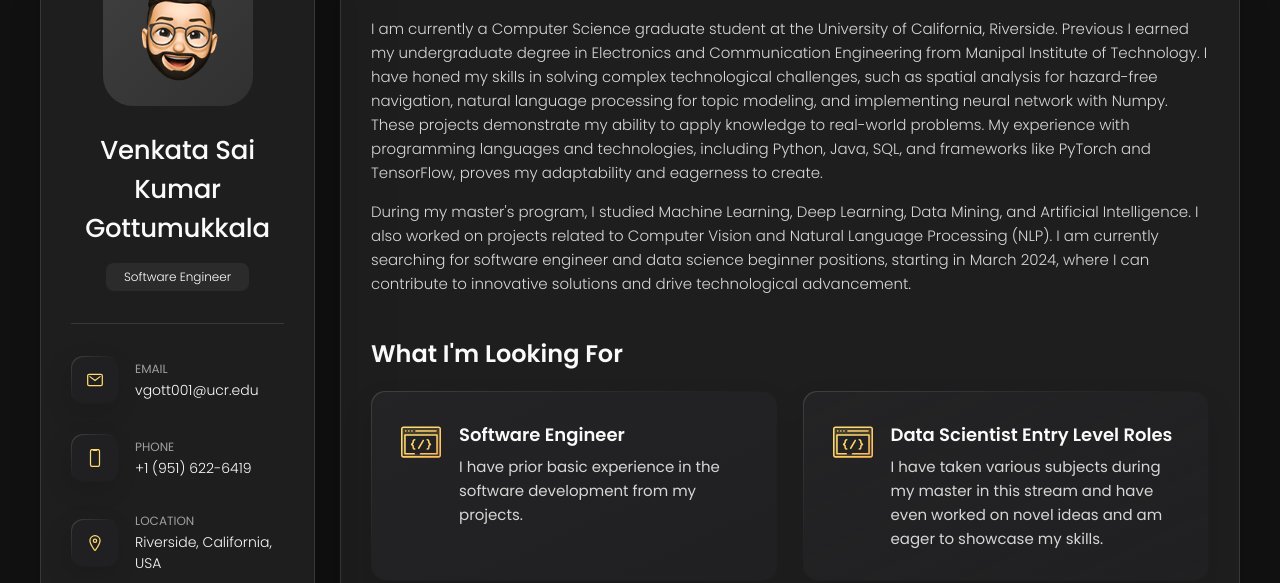
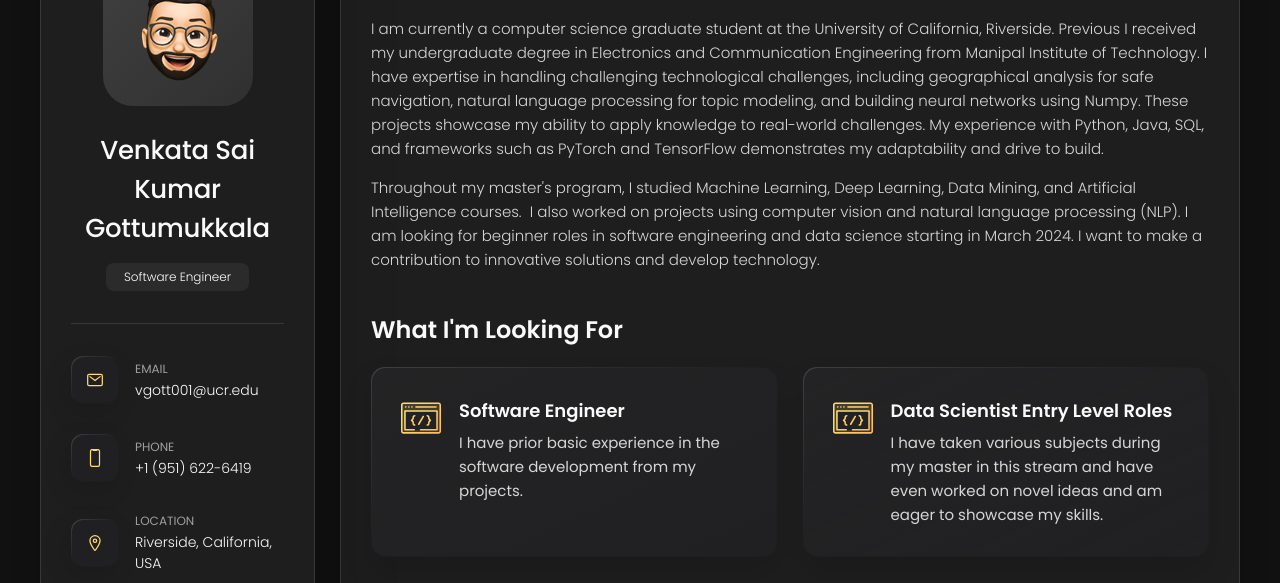
Before and after one commit to Venkata-sai-kumar/Venkata-sai-kumar.github.io, a plain HTML site: page index.html in a window 1280 px wide. Shown: the part 162-745 px from the top of the page. Drawn offline with nearby package versions, Linux system fonts and the light colour scheme.

Commit message:
comit changes

```diff
--- a/index.html
+++ b/index.html
@@ -209,19 +209,17 @@
 
         <section class="about-text">
           <p>
-            I am currently a Computer Science graduate student at the University of California, Riverside.
-            Previous I earned my undergraduate degree in Electronics and Communication Engineering from Manipal Institute of Technology.
-            I have honed my skills in solving complex technological challenges, such as spatial analysis for hazard-free navigation,
-            natural language processing for topic modeling, and implementing neural network with Numpy.
-            These projects demonstrate my ability to apply knowledge to real-world problems.
-            My experience with programming languages and technologies, including Python, Java, SQL, and frameworks like PyTorch and
-            TensorFlow, proves my adaptability and eagerness to create.
+            I am currently a computer science graduate student at the University of California, Riverside.
+            Previous I received my undergraduate degree in Electronics and Communication Engineering from Manipal Institute of Technology.
+            I have expertise in handling challenging technological challenges, including geographical analysis for safe navigation, natural language processing for topic modeling, and building neural networks using Numpy.
+            These projects showcase my ability to apply knowledge to real-world challenges.
+            My experience with Python, Java, SQL, and frameworks such as PyTorch and TensorFlow demonstrates my adaptability and drive to build.
           </p>
           <p>
-            During my master's program, I studied Machine Learning, Deep Learning, Data Mining, and Artificial Intelligence.
-            I also worked on projects related to Computer Vision and Natural Language Processing (NLP).
-            I am currently searching for software engineer and data science beginner positions, starting in March 2024,
-            where I can contribute to innovative solutions and drive technological advancement.
+            Throughout my master's program, I studied Machine Learning, Deep Learning, Data Mining, and Artificial Intelligence courses.
+            I also worked on projects using computer vision and natural language processing (NLP).
+            I am looking for beginner roles in software engineering and data science starting in March 2024.
+            I want to make a contribution to innovative solutions and develop technology.
           </p>
         </section>
 
```
